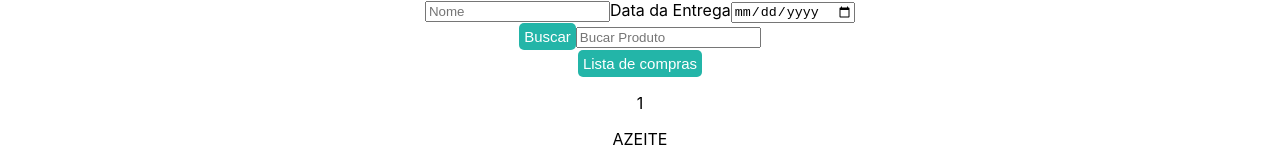
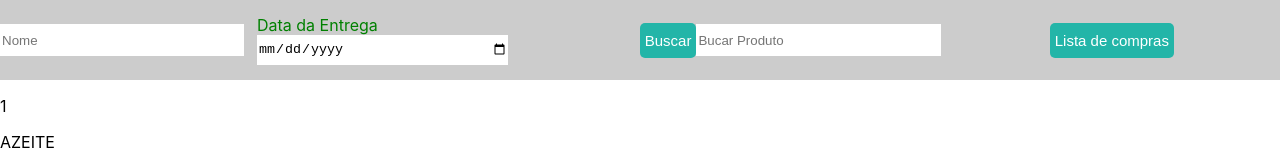
Before and after one commit to felipepolato/teste-tecnico-shopper, a React (Create React App) app: page / in a window 1280 px wide. Shown: the top 160 px of the page. Built offline with nearby package versions, Linux system fonts and the light colour scheme.

Commit message:
estilizacao formfield

```diff
--- a/src/App.js
+++ b/src/App.js
@@ -1,10 +1,9 @@
 import React from 'react';
-import './App.css';
 import Routers from './router/Route';
 
 function App() {
   return (
-    <div className="App">
+    <div >
      <Routers/>
 
     </div>
--- a/src/components/FormField/index.jsx
+++ b/src/components/FormField/index.jsx
@@ -1,5 +1,8 @@
 import React, { useState } from "react";
 import ModalScreen from "../Modal";
+
+//////Style/////////
+import { Container } from "./style";
 
 export default function FormField() {
   const [name, setName] = useState("");
@@ -23,8 +26,7 @@ export default function FormField() {
   };
 
   return (
-    <div>
-      <div>
+    <Container>
       <input
         value={name}
         type="text"
@@ -32,19 +34,19 @@ export default function FormField() {
         onChange={hendlerName}
       />
 
-        <label htmlFor="">Data da Entrega</label>
+      <label htmlFor="">
+        Data da Entrega
         <input type="date" onChange={hendlerDate} value={date} />
-      </div>
+      </label>
 
-      <button type="submit"  >Buscar</button>
+      <button type="submit">Buscar</button>
       <input
         type="text"
         placeholder="Bucar Produto"
         onChange={hendlerSearch}
         value={search}
       />
-
       <ModalScreen />
-    </div>
+    </Container>
   );
 }
--- /dev/null
+++ b/src/components/FormField/style.js
@@ -0,0 +1,37 @@
+import styled from "styled-components";
+
+export const Container = styled.div`
+  display: flex;
+  justify-content: center;
+  align-items: center;
+  flex-direction: row;
+  width: 100%;
+  height: 100%;
+  background: #ccc;
+
+  div {
+    display: flex;
+    justify-content: center;
+    align-items: center;
+    border-radius: 0.25rem;
+    width: 20rem;
+    height: 3rem;
+    margin: 1rem;
+  }
+
+  input {
+    width: 250px;
+    height: 30px;
+    border: transparent;
+  }
+
+  label {
+    padding: 1%;
+    color: green;
+  }
+
+  button {
+    margin-left: 1%;
+    height: 35px;
+  }
+`;
```
Lines whose indentation alone changed are shown as unchanged.
